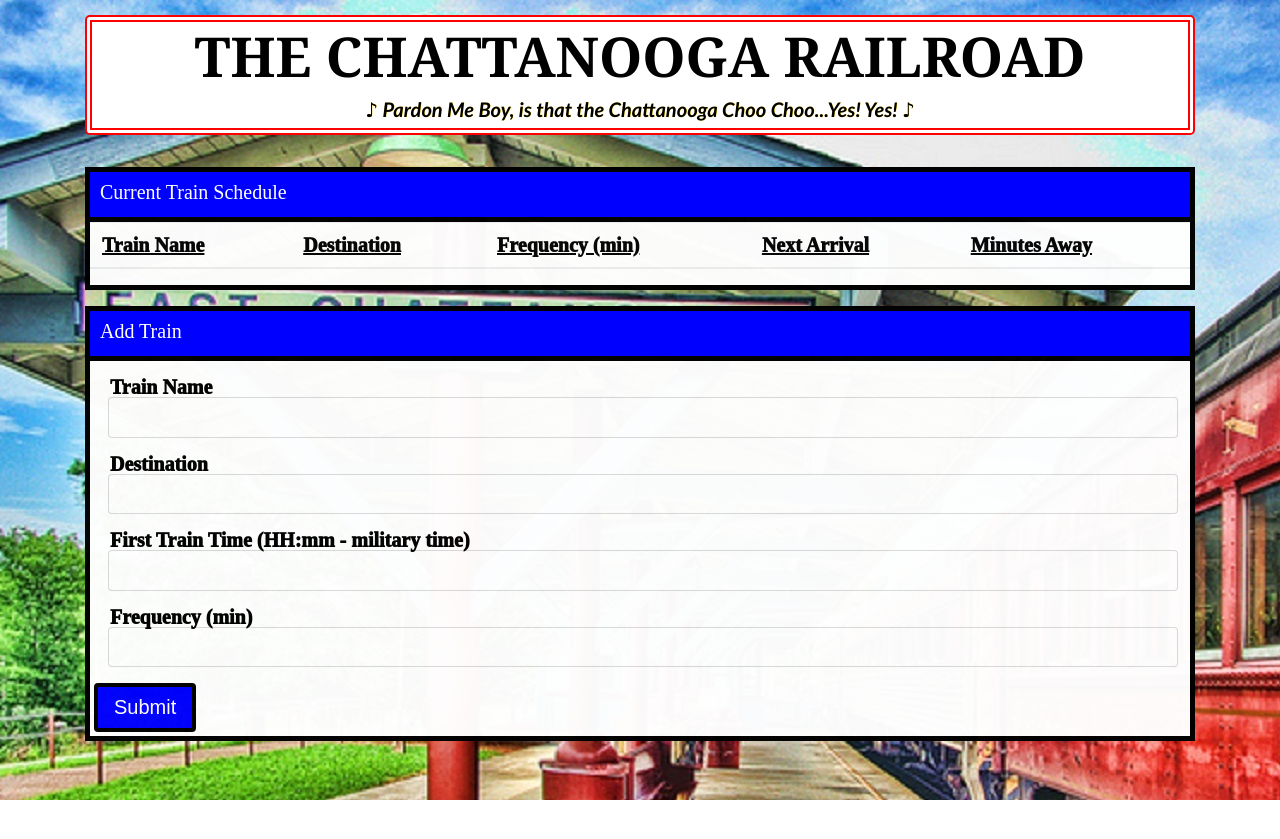
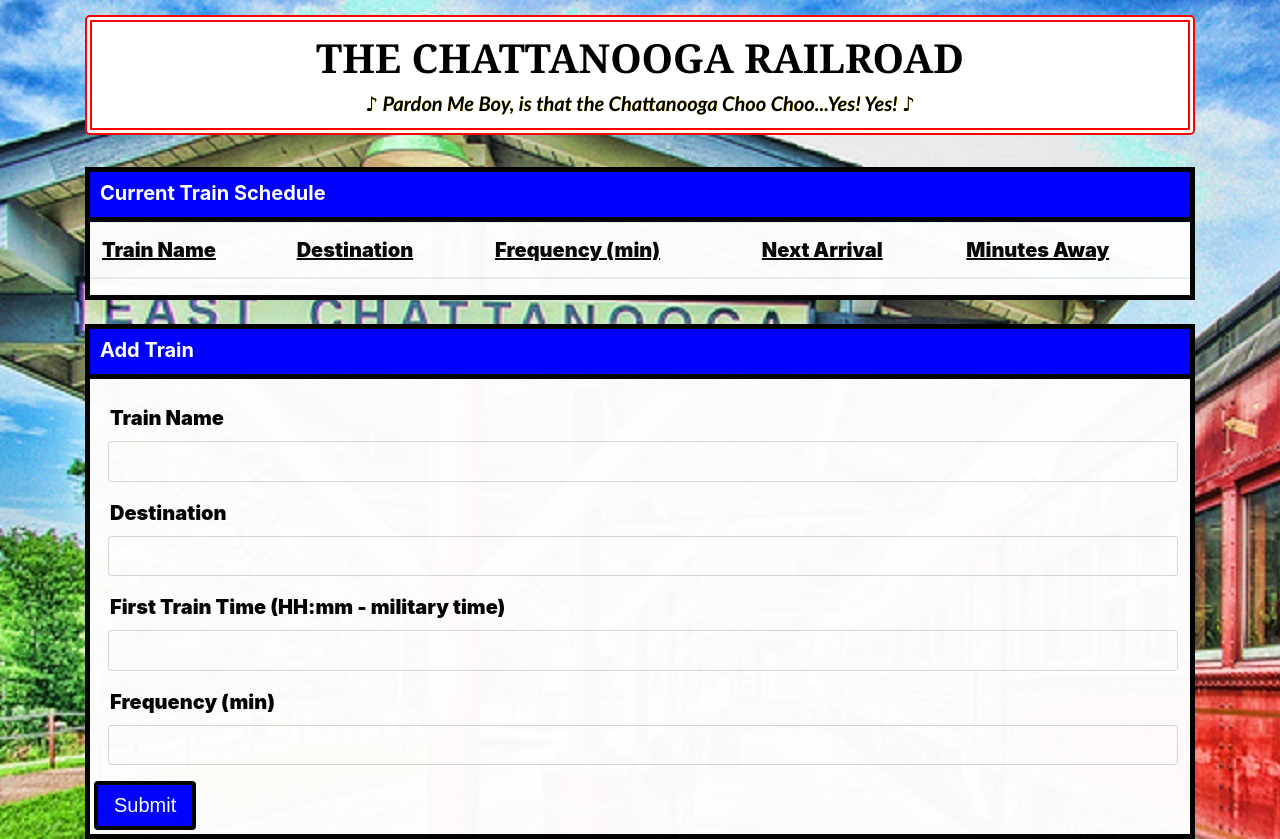
Before and after one commit to AZCoder018/TrainScheduler, a plain HTML site: page index.html in a window 1280 px wide. Before the commit the page ends 800 px from the top, so only its background shows below. Drawn offline with nearby package versions, Linux system fonts and the light colour scheme; no server answers.

Commit message:
penultimate revisions(2)

```diff
--- a/assets/css/style.css
+++ b/assets/css/style.css
@@ -19,7 +19,7 @@ body {
 
 #heading {
     text-align: center;
-    font-size: 55px;
+    font-size: 40px;
     font-family: Cambria, Cochin, Georgia, Times, 'Times New Roman', serif;
     font-weight: 1000;
     color: black;
--- a/index.html
+++ b/index.html
@@ -8,7 +8,7 @@
     <title>Train Scheduler</title>
     <link rel="stylesheet" href="https://maxcdn.bootstrapcdn.com/bootstrap/4.0.0-alpha.6/css/bootstrap.min.css" integrity="sha384-rwoIResjU2yc3z8GV/NPeZWAv56rSmLldC3R/AZzGRnGxQQKnKkoFVhFQhNUwEyJ"
         crossorigin="anonymous">
-    <link rel="stylesheet" type="text/css" href="assets/css/reset.css">
+    <!--<link rel="stylesheet" type="text/css" href="assets/css/reset.css"> -->
     <script src="https://www.gstatic.com/firebasejs/4.11.0/firebase.js"></script>
     <script src="https://cdnjs.cloudflare.com/ajax/libs/moment.js/2.21.0/moment.min.js"></script>
     <link rel="stylesheet" type="text/css" href="assets/css/style.css">
@@ -18,7 +18,6 @@
     <div class="container">
         <div class="jumbotron">
             <p id="heading">THE       CHATTANOOGA       RAILROAD</p>
-            <br>
             <p id="subheading"> ♪ Pardon Me Boy, is that the Chattanooga Choo Choo...Yes! Yes! ♪ </p>
         </div>
         <div class="row">
```
